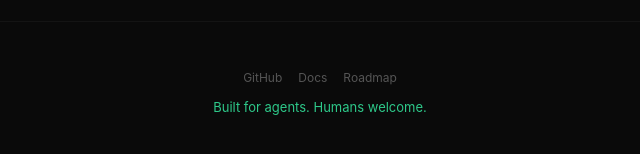
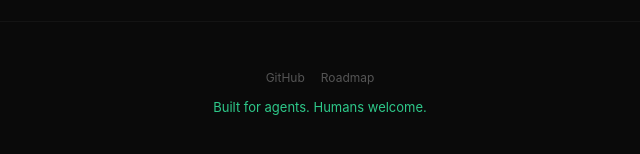
Before and after one commit to theYahia/qsearch, a website: page public/index.html in a window 1280 px wide. Shown: the part 372-526 px from the top of the page, 320-960 px from the left. Drawn offline with Linux system fonts and the light colour scheme.

Commit message:
fix: remove Docs link from footer — skill.md is agent-facing only

```diff
--- a/public/index.html
+++ b/public/index.html
@@ -144,7 +144,6 @@ footer a:hover{color:#2ec98a}
 <footer>
   <div class="footer-nav">
     <a href="https://github.com/theYahia/qsearch">GitHub</a>
-    <a href="/skill.md">Docs</a>
     <a href="#" onclick="document.getElementById('rm-panel').classList.toggle('hidden');return false">Roadmap</a>
   </div>
   <div id="rm-panel" class="hidden roadmap-footer">
```
